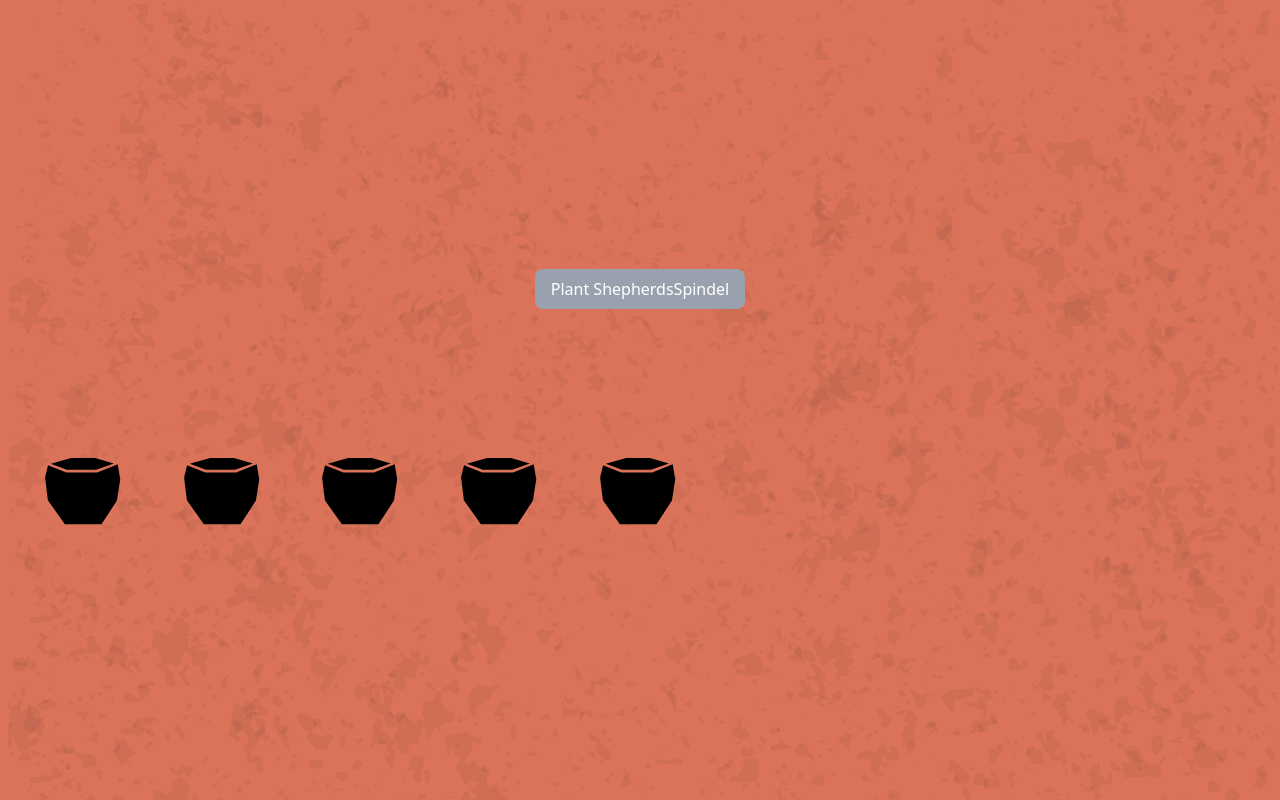
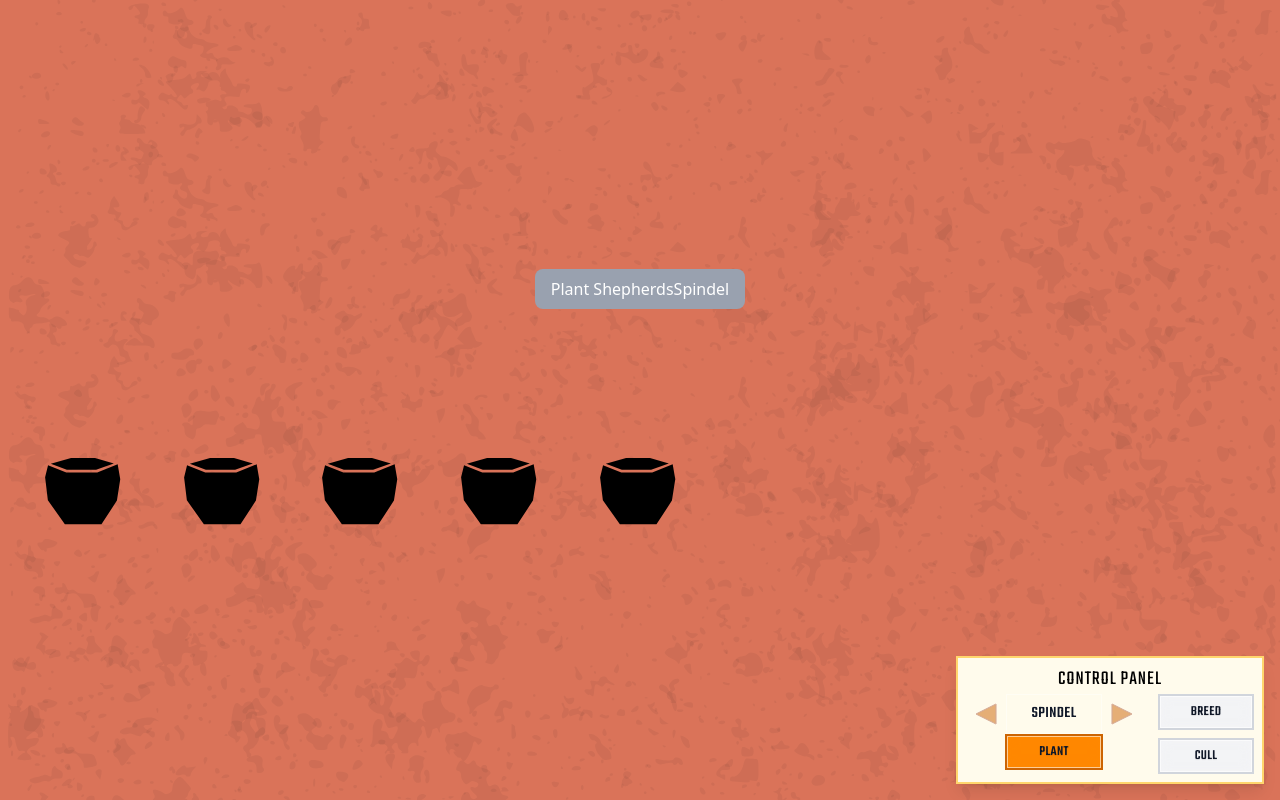
Before and after one commit to BeksOmega/plant-breeding, a Next.js app: page / in a window 1280 px wide. Built offline with nearby package versions, Linux system fonts and the light colour scheme; a web font is replaced by a local one.

Commit message:
feat: add component for control panel

```diff
--- /dev/null
+++ b/app/components/ControlPanel.tsx
@@ -0,0 +1,108 @@
+"use client";
+
+import { useState } from "react";
+import Picker from "./controls/Picker";
+import Toggle from "./controls/Toggle";
+import Button from "./controls/Button";
+import clsx from "clsx";
+import Heading from "./typography/Heading";
+
+interface ControlPanelProps {
+  /** Additional CSS classes */
+  className?: string;
+  /** Callback when Plant button is clicked */
+  onPlant?: () => void;
+  /** Callback when Breed button is clicked */
+  onBreed?: () => void;
+  /** Callback when Cull button is clicked */
+  onCull?: () => void;
+  /** Whether the Plant button is disabled */
+  disabledPlant?: boolean;
+  /** Whether the Breed button is disabled */
+  disabledBreed?: boolean;
+  /** Whether the Cull button is disabled */
+  disabledCull?: boolean;
+}
+
+/**
+ * ControlPanel component - a control panel anchored in the bottom right
+ * with a plant picker, toggle, and action buttons.
+ */
+export default function ControlPanel({
+  className,
+  onPlant,
+  onBreed,
+  onCull,
+  disabledPlant = false,
+  disabledBreed = false,
+  disabledCull = false,
+}: ControlPanelProps) {
+  const [selectedPlantIndex, setSelectedPlantIndex] = useState(0);
+  const [isPlantMode, setIsPlantMode] = useState(false);
+
+  const plantOptions = ["spindel"];
+
+  return (
+    <div
+      className={clsx(
+        "fixed bottom-4 right-4",
+        "flex flex-col items-center",
+        "z-50",
+        "bg-tangerine-50 border-2 border-tangerine-300",
+        "p-2",
+        "shadow-lg",
+        className
+      )}
+    >
+      <Heading as="h5">Control panel</Heading>
+
+      <div className="flex gap-4">
+        {/* Left side: Picker and Toggle */}
+        <div className="flex flex-col items-center">
+          <Picker
+            options={plantOptions}
+            value={selectedPlantIndex}
+            onChange={setSelectedPlantIndex}
+          />
+          <Button
+            variant="primary"
+            size="sm"
+            className="px-8"
+            onClick={onPlant}
+            disabled={disabledPlant}
+          >
+            Plant
+          </Button>
+          {/* <Toggle
+            offLabel="Off"
+            onLabel="Plant"
+            checked={isPlantMode}
+            onChange={setIsPlantMode}
+          /> */}
+        </div>
+
+        {/* Right side: Stacked buttons */}
+        <div className="flex flex-col gap-2 w-24">
+          <Button
+            variant="secondary"
+            size="sm"
+            className="w-full"
+            onClick={onBreed}
+            disabled={disabledBreed}
+          >
+            Breed
+          </Button>
+          <Button
+            variant="secondary"
+            size="sm"
+            className="w-full"
+            onClick={onCull}
+            disabled={disabledCull}
+          >
+            Cull
+          </Button>
+        </div>
+      </div>
+    </div>
+  );
+}
--- a/app/page.tsx
+++ b/app/page.tsx
@@ -4,6 +4,7 @@ import { useState } from "react";
 import PotGrid, { PotData } from "./components/PotGrid";
 import ShepherdsSpindel from "./components/plants/ShepherdsSpindel";
 import { PlantGenetics } from "./types/genetics";
+import ControlPanel from "./components/ControlPanel";
 
 export default function Home() {
   const [selectedIds, setSelectedIds] = useState<(string | number)[]>([]);
@@ -52,6 +53,7 @@ export default function Home() {
         selectedIds={selectedIds}
         onSelectionChange={setSelectedIds}
       />
+      <ControlPanel />
     </main>
   );
 }
```
Also changed, not shown: 1 other file (tests, documents, lock files or other folders).
